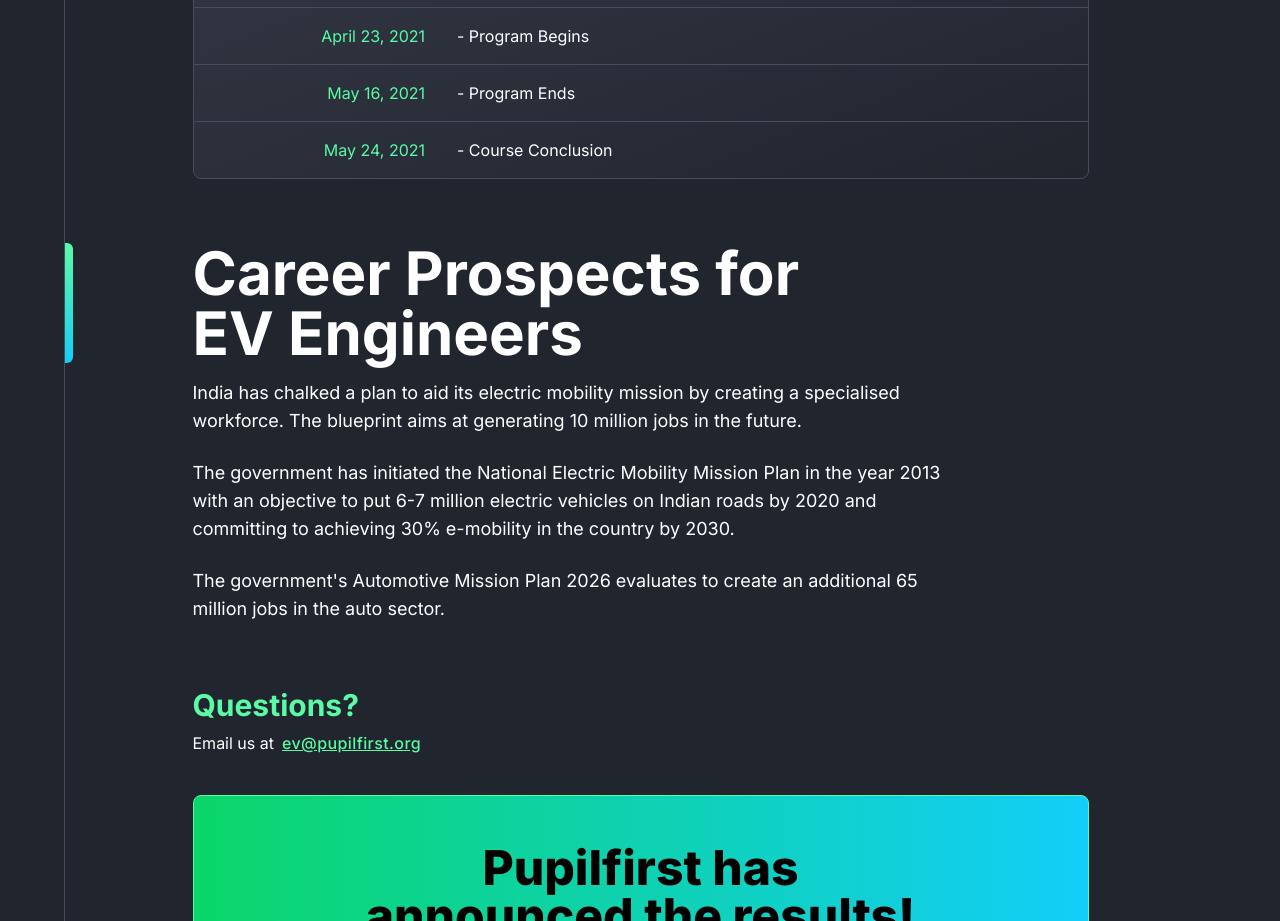
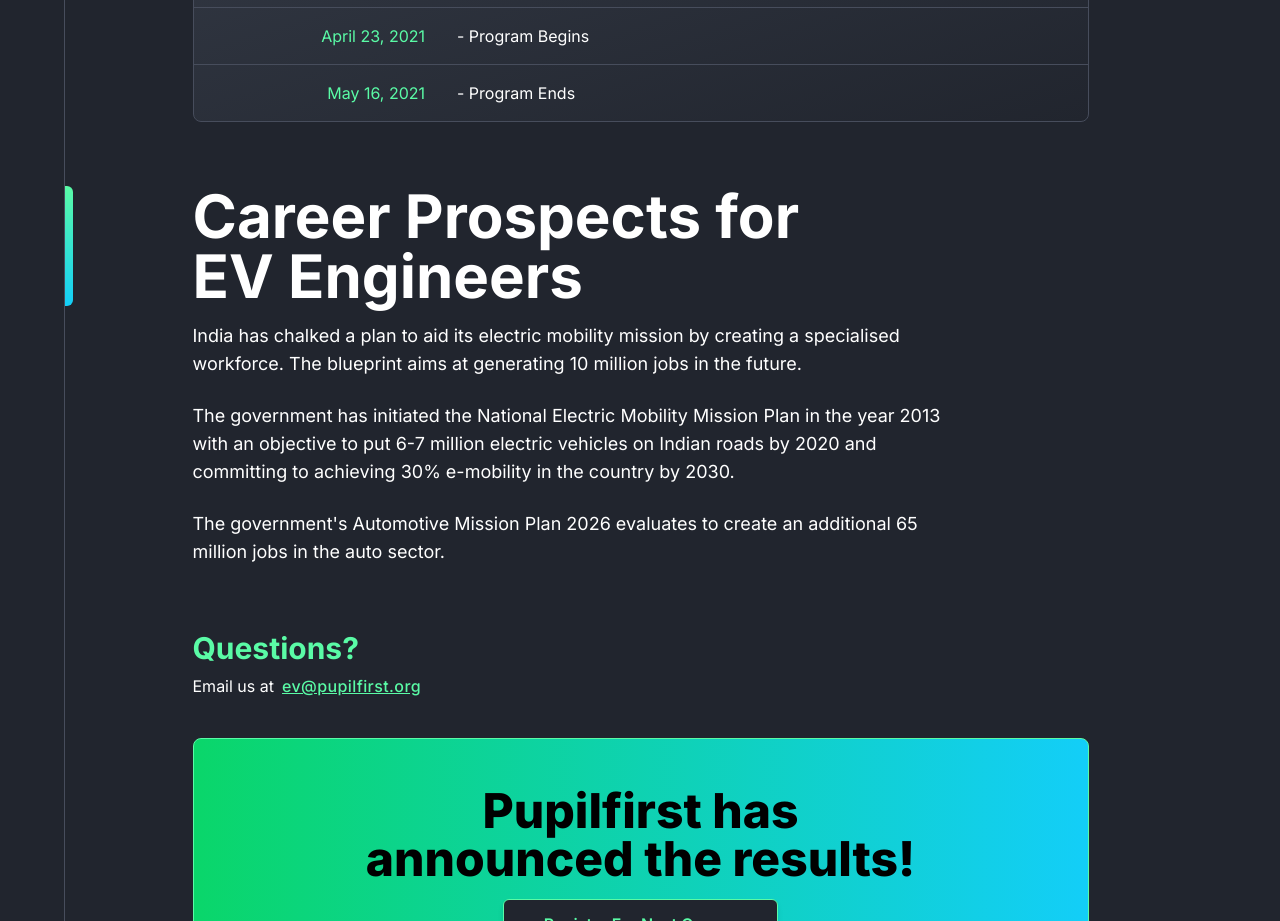
Before and after one commit to reenas/ev.pupilfirst.org, a Next.js app: page / in a window 1280 px wide. Shown: the part 8380-9301 px from the top of the page. Built offline with nearby package versions, Linux system fonts and the light colour scheme.

Commit message:
Update index.js

```diff
--- a/pages/index.js
+++ b/pages/index.js
@@ -1154,14 +1154,6 @@
                       - Program Ends
                     </p>
                   </div>
-                  <div className="md:grid md:grid-cols-12 p-4">
-                    <p className="col-span-3 text-sm lg:text-base text-primary-400 lg:text-right">
-                      May 24, 2021
-                    </p>
-                    <p className="col-span-9 text-sm lg:text-base ml-4 md:ml-8 text-white">
-                      - Course Conclusion
-                    </p>
-                  </div>
                 </div>
               </div>
             </div>
```
